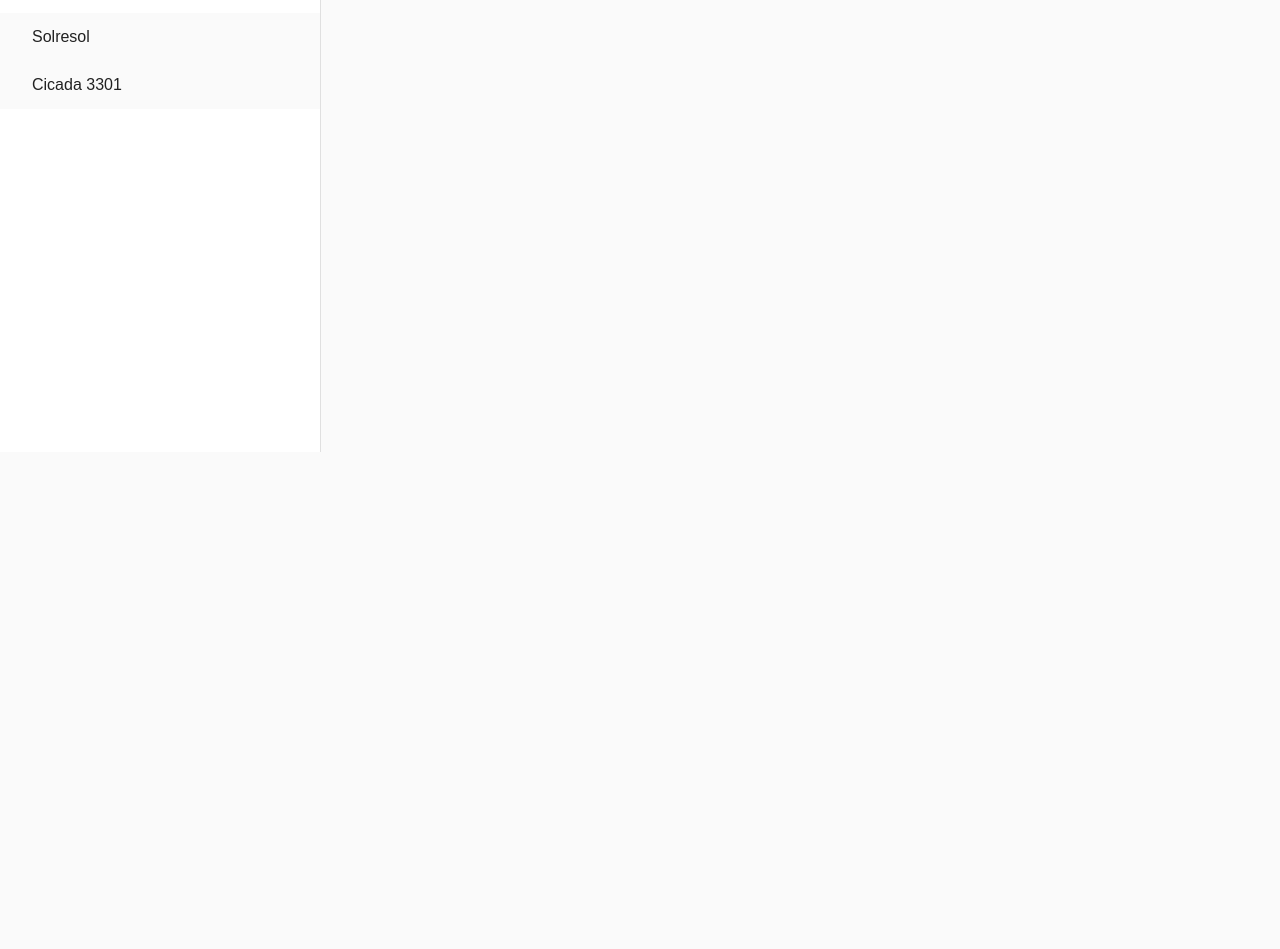
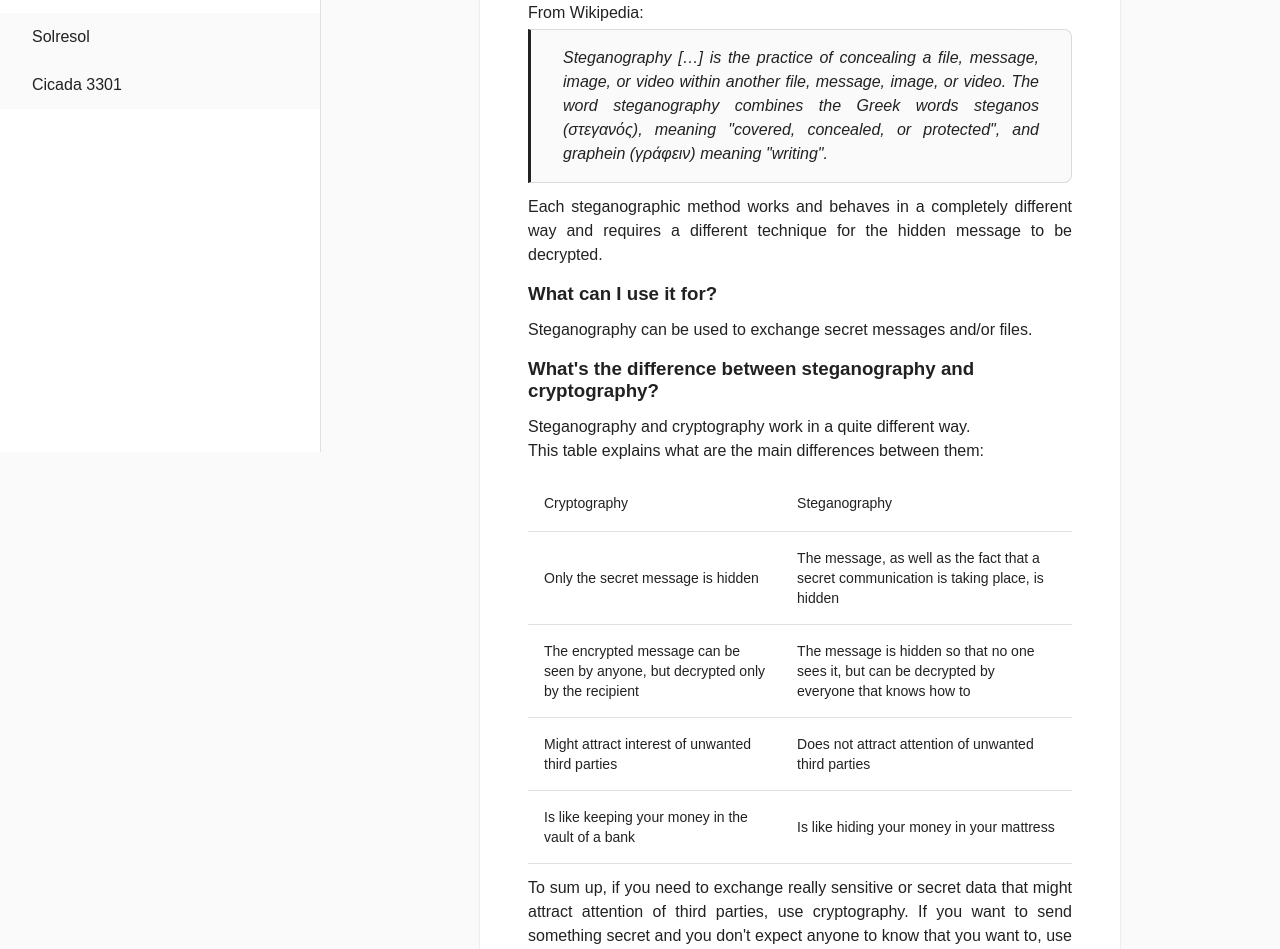
Before and after one commit to Dabolus/steganography-toolkit, a React (Create React App) app: page / in a window 1280 px wide. Shown: the part 348-1297 px from the top of the page. Before the commit the page ends 800 px from the top, so only its background shows below. Built offline with nearby package versions, Linux system fonts and the light colour scheme.

Commit message:
feat: implement home page

```diff
--- a/src/App.tsx
+++ b/src/App.tsx
@@ -1,4 +1,4 @@
-import React from 'react';
+import React, { lazy, Suspense } from 'react';
 
 import { BrowserRouter, Switch, Route, Redirect } from 'react-router-dom';
 
@@ -8,6 +8,9 @@ import lightTheme from './themes/light';
 
 import SidebarLayout from './components/SidebarLayout';
 import SidebarMenu from './components/SidebarMenu';
+import Loader from './components/Loader';
+
+const Home = lazy(() => import('./components/Home'));
 
 function App() {
   return (
@@ -15,9 +18,10 @@ function App() {
       <CssBaseline />
       <BrowserRouter>
         <SidebarLayout menuContent={<SidebarMenu />}>
+          <Suspense fallback={<Loader />}>
             <Switch>
               <Route exact path="/">
-              Home
+                <Home />
               </Route>
 
               <Route path="/text">Text</Route>
@@ -28,6 +32,7 @@ function App() {
 
               <Redirect to="/" />
             </Switch>
+          </Suspense>
         </SidebarLayout>
       </BrowserRouter>
     </ThemeProvider>
--- /dev/null
+++ b/src/components/Home.tsx
@@ -0,0 +1,127 @@
+import React, { FunctionComponent } from 'react';
+
+import Page from './Page';
+import Text from './Text';
+import {
+  TableContainer,
+  Table,
+  TableHead,
+  TableRow,
+  TableCell,
+  TableBody,
+} from '@material-ui/core';
+
+const Home: FunctionComponent = () => (
+  <Page>
+    <section>
+      <Text variant="h1">Welcome to Steganography Toolkit</Text>
+      <Text variant="h2">What's this?</Text>
+      <Text>
+        Steganography Toolkit is an app aimed to provide a fast and easy way to
+        hide messages in either text, image, audio or video files using various
+        steganographic techniques.
+      </Text>
+      <Text variant="h2">What is steganography?</Text>
+      <Text>
+        From Wikipedia:
+        <Text
+          variant="quote"
+          cite="https://en.wikipedia.org/wiki/Steganography"
+        >
+          Steganography […] is the practice of concealing a file, message,
+          image, or video within another file, message, image, or video. The
+          word steganography combines the Greek words steganos (στεγανός),
+          meaning "covered, concealed, or protected", and graphein (γράφειν)
+          meaning "writing".
+        </Text>
+      </Text>
+      <Text>
+        Each steganographic method works and behaves in a completely different
+        way and requires a different technique for the hidden message to be
+        decrypted.
+      </Text>
+      <Text variant="h2">What can I use it for?</Text>
+      <Text>
+        Steganography can be used to exchange secret messages and/or files.
+      </Text>
+      <Text variant="h2">
+        What's the difference between steganography and cryptography?
+      </Text>
+      <Text>
+        Steganography and cryptography work in a quite different way.
+        <br />
+        This table explains what are the main differences between them:
+      </Text>
+      <TableContainer>
+        <Table>
+          <TableHead>
+            <TableRow>
+              <TableCell>Cryptography</TableCell>
+              <TableCell>Steganography</TableCell>
+            </TableRow>
+          </TableHead>
+          <TableBody>
+            <TableRow>
+              <TableCell>Only the secret message is hidden</TableCell>
+              <TableCell>
+                The message, as well as the fact that a secret communication is
+                taking place, is hidden
+              </TableCell>
+            </TableRow>
+            <TableRow>
+              <TableCell>
+                The encrypted message can be seen by anyone, but decrypted only
+                by the recipient
+              </TableCell>
+              <TableCell>
+                The message is hidden so that no one sees it, but can be
+                decrypted by everyone that knows how to
+              </TableCell>
+            </TableRow>
+            <TableRow>
+              <TableCell>
+                Might attract interest of unwanted third parties
+              </TableCell>
+              <TableCell>
+                Does not attract attention of unwanted third parties
+              </TableCell>
+            </TableRow>
+            <TableRow>
+              <TableCell>
+                Is like keeping your money in the vault of a bank
+              </TableCell>
+              <TableCell>Is like hiding your money in your mattress</TableCell>
+            </TableRow>
+          </TableBody>
+        </Table>
+      </TableContainer>
+      <Text>
+        To sum up, if you need to exchange really sensitive or secret data that
+        might attract attention of third parties, use cryptography. If you want
+        to send something secret and you don't expect anyone to know that you
+        want to, use steganography.
+      </Text>
+      <Text variant="h2">
+        In which cases steganography is better than crypthography?
+      </Text>
+      <Text>
+        <strong>Never.</strong> Steganography{' '}
+        <strong>does not guarantee</strong> that your message won't be read by a
+        third party. Use steganography at your own risk.
+      </Text>
+      <Text variant="h2">So, what can I use steganography for?</Text>
+      <Text>
+        Steganography might be used to exchange secret messages with your
+        friends and/or family or to create IQ tests.
+      </Text>
+      <Text variant="h2">Ok then. How do I get started?</Text>
+      <Text>
+        Now that you know exactly whether you should use steganography or not,
+        open up the app drawer using the button on the top-left of the page and
+        choose your preferred method to get started!
+      </Text>
+    </section>
+  </Page>
+);
+
+export default Home;
--- /dev/null
+++ b/src/components/Loader.tsx
@@ -0,0 +1,28 @@
+import React, { FunctionComponent } from 'react';
+import { makeStyles, Theme, CircularProgress } from '@material-ui/core';
+
+export interface LoaderProps {
+  size?: number;
+}
+
+const useStyles = makeStyles<Theme, number>(() => ({
+  root: (size) => ({
+    position: 'absolute',
+    top: '50%',
+    left: '50%',
+    marginTop: `-${size / 2}px`,
+    marginLeft: `-${size / 2}px`,
+  }),
+}));
+
+const Loader: FunctionComponent<LoaderProps> = ({ size = 32, ...props }) => {
+  const classes = useStyles(size);
+
+  return (
+    <div className={classes.root}>
+      <CircularProgress size={size} {...props} />
+    </div>
+  );
+};
+
+export default Loader;
```
Lines whose indentation alone changed are shown as unchanged.
